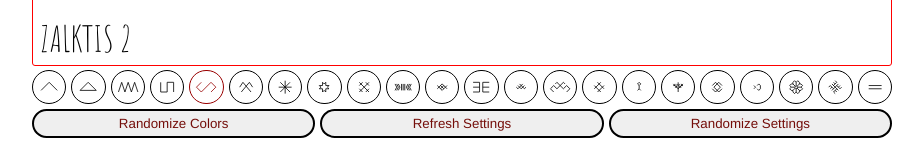
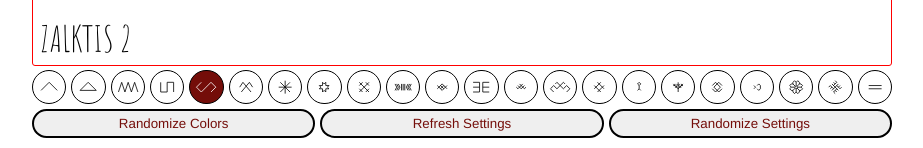
Before and after one commit to abbasnake/latvjuZimesWebPage, a Vue app in the folder client/: page /#/ in a window 1280 px wide. Shown: the part 484-632 px from the top of the page, without its empty margins (178-1101 px from the left). Built offline with nearby package versions, Linux system fonts and the light colour scheme.

Commit message:
selected icon color change

```diff
--- a/client/src/components/AppIcon.vue
+++ b/client/src/components/AppIcon.vue
@@ -53,6 +53,8 @@ export default {
 </script>
 
 <style lang="scss" scoped>
+@import '../scss/variables';
+
 .svg {
   border: 1px solid black;
   border-radius: 50%;
@@ -68,9 +70,9 @@ export default {
 }
 
 .active {
-  border-color: #900;
+  background-color: $primary-red;
   & > line {
-    stroke: #900;
+    stroke: #fff;
   }
 }
 </style>
```
